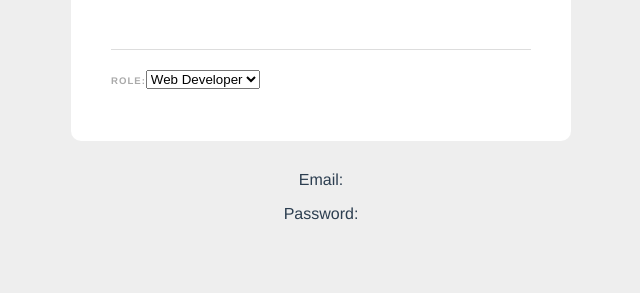
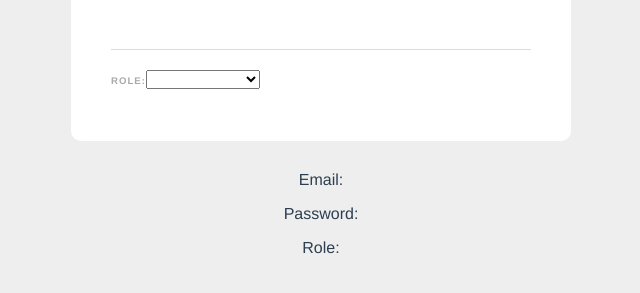
Before and after one commit to Lu-Smith/vue_form, a Vue app: page / in a window 1280 px wide. Shown: the part 291-584 px from the top of the page, without its empty margins (319-959 px from the left). Built offline with nearby package versions, Linux system fonts and the light colour scheme.

Commit message:
Updated SignupForm.vue

```diff
--- a/src/components/SignupForm.vue
+++ b/src/components/SignupForm.vue
@@ -9,13 +9,14 @@
     </label>
     <input type="password" required v-model="password">
     <label>Role:</label>
-    <select>
+    <select v-model="role">
         <option value="developer">Web Developer</option>
         <option value="designer">Web Designer</option>
     </select>
   </form>
   <p>Email: {{ email }}</p>
   <p>Password: {{ password }}</p>
+  <p>Role: {{ role }}</p>
 </template>
 
 <script>
@@ -23,7 +24,8 @@ export default {
     data() {
         return {
             email: '',
-            password: ''
+            password: '',
+            role: ''
         }
     }
 
```
